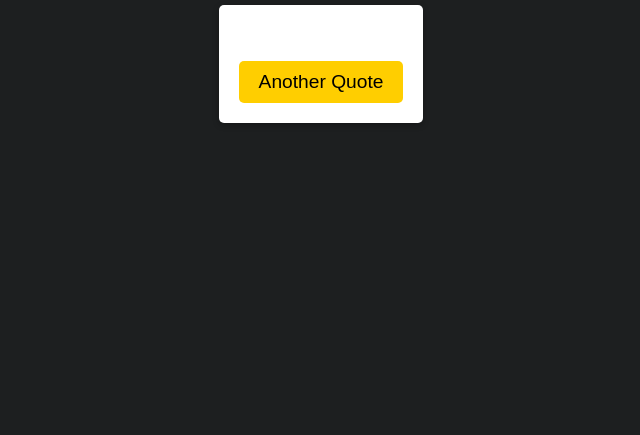
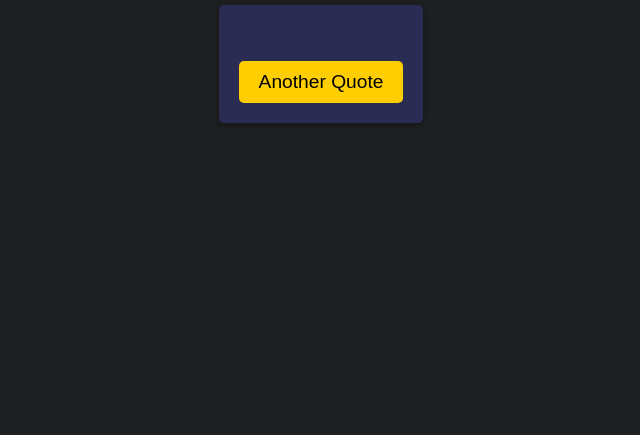
Before and after one commit to oluwatobiwilliams/web-project, a plain HTML site: page index.html in a window 1280 px wide. Shown: the part 365-800 px from the top of the page, without its empty margins (319-959 px from the left). Drawn offline with Linux system fonts and the light colour scheme.

Commit message:
Update style.css

```diff
--- a/style.css
+++ b/style.css
@@ -21,7 +21,7 @@ h1 {
 .quote-box {
   padding: 20px;
   text-align: center;
-  background-color: #fff;
+  background-color: #2b2c54;
   border-radius: 5px;
   box-shadow: 0 2px 6px rgba(0, 0, 0, 0.3);
 }
```
